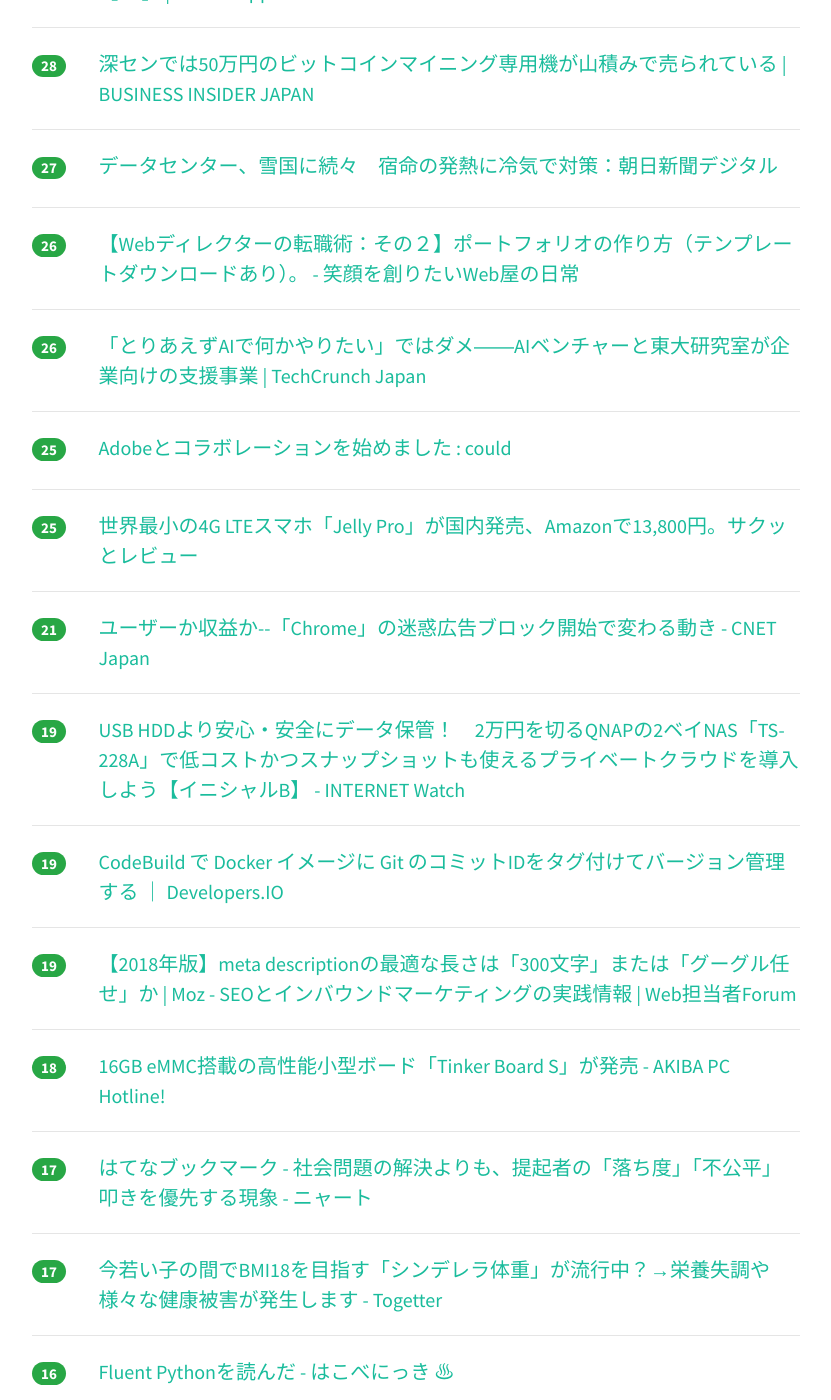
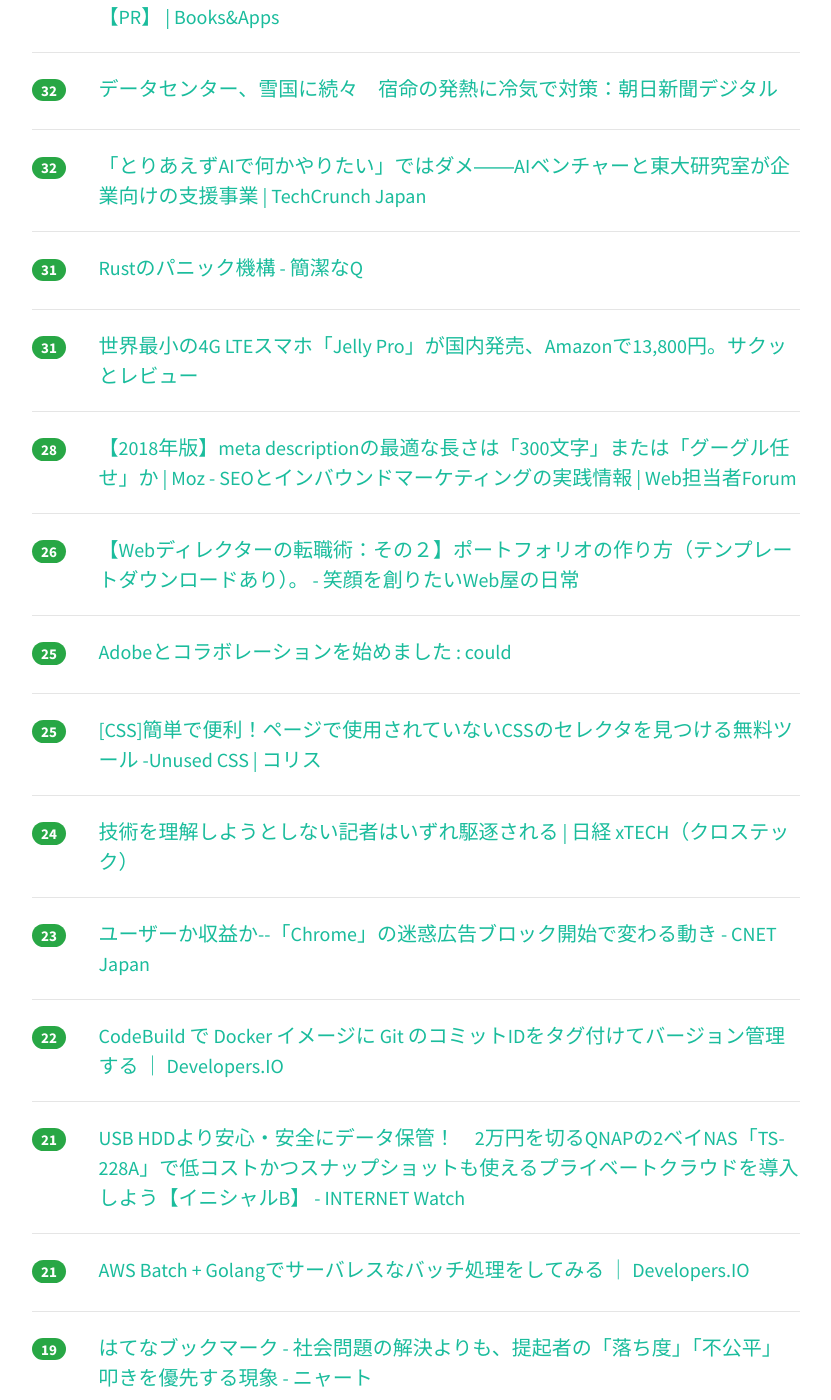
Before and after one commit to yatta47/hatena-matome-site, a Jekyll site: the page built from _posts/2018-02-19-hatena.md, in a window 1280 px wide and 1400 px high, scrolled down 1730 px. Shown: the whole window, without its empty margins (224-1055 px from the left). Built offline with Jekyll 4.4.1, drawn with Linux system fonts in a browser that asks for light colours; nearby versions of some CDN libraries; some of the changed text lies outside the part shown.

Commit message:
Updated 2018-02-19

```diff
--- a/_posts/2018-02-19-hatena.md
+++ b/_posts/2018-02-19-hatena.md
@@ -1,104 +1,114 @@
 ---
 layout: post
 title:  "2018-02-19 はてぶIT"
-date:   2018-02-19 13:03:13
+date:   2018-02-19 14:03:25
 tags: [it-hotentry]
 ---
-47 件のデータあり
+51 件のデータあり
 
 <hr><div class="row">
-<div class="col-1"><span class="badge badge-pill badge-success h2">430</span></div>
+<div class="col-1"><span class="badge badge-pill badge-success h2">500</span></div>
 <div class="col-11"><a href='http://photoshopvip.net/107367' target='_blank'>デザインを学ぶすべての人に贈る、配色アイデア見本101選【2018年保存版】 - PhotoshopVIP</a></div>
 </div>
 <hr>
 <div class="row">
-<div class="col-1"><span class="badge badge-pill badge-success h2">129</span></div>
+<div class="col-1"><span class="badge badge-pill badge-success h2">201</span></div>
+<div class="col-11"><a href='https://qiita.com/neko_machi/items/d620c4a8958e74df3550' target='_blank'>軽い気持ちでLinkedListを使ったら休出する羽目になった話 - Qiita</a></div>
+</div>
+<hr>
+<div class="row">
+<div class="col-1"><span class="badge badge-pill badge-success h2">185</span></div>
 <div class="col-11"><a href='http://business.nikkeibp.co.jp/atcl/opinion/15/221102/021500564/' target='_blank'>りそな×チームラボの「銀行っぽくない」アプリ：日経ビジネスオンライン</a></div>
 </div>
 <hr>
 <div class="row">
-<div class="col-1"><span class="badge badge-pill badge-success h2">117</span></div>
+<div class="col-1"><span class="badge badge-pill badge-success h2">140</span></div>
+<div class="col-11"><a href='http://karaage.hatenadiary.jp/entry/2018/02/19/073000' target='_blank'>機械学習手法を用いてブログの文章を分析・可視化（テキストマイニング） - karaage. [からあげ]</a></div>
+</div>
+<hr>
+<div class="row">
+<div class="col-1"><span class="badge badge-pill badge-success h2">132</span></div>
+<div class="col-11"><a href='https://www3.nhk.or.jp/news/html/20180219/k10011334601000.html' target='_blank'>肌に直接貼る薄型ディスプレー開発 | NHKニュース</a></div>
+</div>
+<hr>
+<div class="row">
+<div class="col-1"><span class="badge badge-pill badge-success h2">128</span></div>
 <div class="col-11"><a href='http://www.publickey1.jp/blog/18/w3cwebassembly.html' target='_blank'>W3C、「WebAssembly」仕様について初めてのワーキングドラフトを公開 － Publickey</a></div>
 </div>
 <hr>
 <div class="row">
-<div class="col-1"><span class="badge badge-pill badge-success h2">90</span></div>
-<div class="col-11"><a href='https://www3.nhk.or.jp/news/html/20180219/k10011334601000.html' target='_blank'>肌に直接貼る薄型ディスプレー開発 | NHKニュース</a></div>
+<div class="col-1"><span class="badge badge-pill badge-success h2">97</span></div>
+<div class="col-11"><a href='https://anagrams.jp/blog/google-web-designer/' target='_blank'>無料でアニメーションバナーも作れる超有能ツール！Google Web Designerの基本｜アナグラム株式会社</a></div>
 </div>
 <hr>
 <div class="row">
-<div class="col-1"><span class="badge badge-pill badge-success h2">85</span></div>
-<div class="col-11"><a href='http://karaage.hatenadiary.jp/entry/2018/02/19/073000' target='_blank'>機械学習手法を用いてブログの文章を分析・可視化（テキストマイニング） - karaage. [からあげ]</a></div>
-</div>
-<hr>
-<div class="row">
-<div class="col-1"><span class="badge badge-pill badge-success h2">80</span></div>
+<div class="col-1"><span class="badge badge-pill badge-success h2">83</span></div>
 <div class="col-11"><a href='https://crowdworks.jp/public/jobs/1956281' target='_blank'>torに詳しい人募集の依頼/外注｜調査・リサーチの仕事 [ID:1956281]</a></div>
 </div>
 <hr>
 <div class="row">
-<div class="col-1"><span class="badge badge-pill badge-success h2">68</span></div>
-<div class="col-11"><a href='https://qiita.com/neko_machi/items/d620c4a8958e74df3550' target='_blank'>軽い気持ちでLinkedListを使ったら休出する羽目になった話 - Qiita</a></div>
+<div class="col-1"><span class="badge badge-pill badge-success h2">74</span></div>
+<div class="col-11"><a href='https://dev.classmethod.jp/cloud/aws/devsumi2018-multicloud/' target='_blank'>「ほんまに運用できるの？」毎秒6000イベントをミリsec対応するウェブサービスを、マルチクラウドで構築した話を聞いてきた #devsumi ｜ Developers.IO</a></div>
 </div>
 <hr>
 <div class="row">
-<div class="col-1"><span class="badge badge-pill badge-success h2">53</span></div>
+<div class="col-1"><span class="badge badge-pill badge-success h2">63</span></div>
+<div class="col-11"><a href='https://www.suzukikenichi.com/blog/keynote-at-amp-conf-2018/' target='_blank'>2018年の AMP はどう進化するのか？ AMP Conf 2018基調講演レポート | 海外SEO情報ブログ</a></div>
+</div>
+<hr>
+<div class="row">
+<div class="col-1"><span class="badge badge-pill badge-success h2">59</span></div>
 <div class="col-11"><a href='http://jp.techcrunch.com/2018/02/16/2018-02-15-mongodb-gets-support-for-multi-document-acid-transactions/' target='_blank'>MongoDBがマルチドキュメントのACIDトランザクションをサポート、三年がかりの大工事で | TechCrunch Japan</a></div>
 </div>
 <hr>
 <div class="row">
-<div class="col-1"><span class="badge badge-pill badge-success h2">51</span></div>
-<div class="col-11"><a href='https://anagrams.jp/blog/google-web-designer/' target='_blank'>無料でアニメーションバナーも作れる超有能ツール！Google Web Designerの基本｜アナグラム株式会社</a></div>
-</div>
-<hr>
-<div class="row">
-<div class="col-1"><span class="badge badge-pill badge-success h2">48</span></div>
-<div class="col-11"><a href='https://www.suzukikenichi.com/blog/keynote-at-amp-conf-2018/' target='_blank'>2018年の AMP はどう進化するのか？ AMP Conf 2018基調講演レポート | 海外SEO情報ブログ</a></div>
-</div>
-<hr>
-<div class="row">
-<div class="col-1"><span class="badge badge-pill badge-success h2">40</span></div>
+<div class="col-1"><span class="badge badge-pill badge-success h2">41</span></div>
 <div class="col-11"><a href='http://wakajibi2.hatenablog.com/entry/2018/02/18/150826' target='_blank'>【メイキング】零式艦上戦闘機52型　ペーパークラフト　動画もあるよ - わかくさモノ造り工房</a></div>
 </div>
 <hr>
 <div class="row">
 <div class="col-1"><span class="badge badge-pill badge-success h2">37</span></div>
-<div class="col-11"><a href='https://dev.classmethod.jp/cloud/aws/devsumi2018-multicloud/' target='_blank'>「ほんまに運用できるの？」毎秒6000イベントをミリsec対応するウェブサービスを、マルチクラウドで構築した話を聞いてきた #devsumi ｜ Developers.IO</a></div>
-</div>
-<hr>
-<div class="row">
-<div class="col-1"><span class="badge badge-pill badge-success h2">29</span></div>
 <div class="col-11"><a href='https://anond.hatelabo.jp/20180219085349' target='_blank'>俺が某社にいたとき、ユーザーアカウントの詳細情報を見られるツールがあ..</a></div>
 </div>
 <hr>
 <div class="row">
-<div class="col-1"><span class="badge badge-pill badge-success h2">28</span></div>
+<div class="col-1"><span class="badge badge-pill badge-success h2">34</span></div>
+<div class="col-11"><a href='https://www.businessinsider.jp/post-162317' target='_blank'>深センでは50万円のビットコインマイニング専用機が山積みで売られている | BUSINESS INSIDER JAPAN</a></div>
+</div>
+<hr>
+<div class="row">
+<div class="col-1"><span class="badge badge-pill badge-success h2">33</span></div>
+<div class="col-11"><a href='http://blog.tinect.jp/?p=48375' target='_blank'>いくら「個人の生産性」を上げても、実は忙しさも給料もあまり変わらない。【PR】 | Books&Apps</a></div>
+</div>
+<hr>
+<div class="row">
+<div class="col-1"><span class="badge badge-pill badge-success h2">32</span></div>
+<div class="col-11"><a href='https://www.asahi.com/articles/ASL22449ZL22UTFK00Q.html' target='_blank'>データセンター、雪国に続々　宿命の発熱に冷気で対策：朝日新聞デジタル</a></div>
+</div>
+<hr>
+<div class="row">
+<div class="col-1"><span class="badge badge-pill badge-success h2">32</span></div>
+<div class="col-11"><a href='http://jp.techcrunch.com/2018/02/19/stockmark-ai-alchemist/' target='_blank'>「とりあえずAIで何かやりたい」ではダメ――AIベンチャーと東大研究室が企業向けの支援事業 | TechCrunch Japan</a></div>
+</div>
+<hr>
+<div class="row">
+<div class="col-1"><span class="badge badge-pill badge-success h2">31</span></div>
 <div class="col-11"><a href='http://qnighy.hatenablog.com/entry/2018/02/18/223000' target='_blank'>Rustのパニック機構 - 簡潔なQ</a></div>
 </div>
 <hr>
 <div class="row">
-<div class="col-1"><span class="badge badge-pill badge-success h2">28</span></div>
-<div class="col-11"><a href='http://blog.tinect.jp/?p=48375' target='_blank'>いくら「個人の生産性」を上げても、実は忙しさも給料もあまり変わらない。【PR】 | Books&Apps</a></div>
+<div class="col-1"><span class="badge badge-pill badge-success h2">31</span></div>
+<div class="col-11"><a href='http://shimajiro-mobiler.net/2018/02/18/post52801/' target='_blank'>世界最小の4G LTEスマホ「Jelly Pro」が国内発売、Amazonで13,800円。サクッとレビュー</a></div>
 </div>
 <hr>
 <div class="row">
 <div class="col-1"><span class="badge badge-pill badge-success h2">28</span></div>
-<div class="col-11"><a href='https://www.businessinsider.jp/post-162317' target='_blank'>深センでは50万円のビットコインマイニング専用機が山積みで売られている | BUSINESS INSIDER JAPAN</a></div>
-</div>
-<hr>
-<div class="row">
-<div class="col-1"><span class="badge badge-pill badge-success h2">27</span></div>
-<div class="col-11"><a href='https://www.asahi.com/articles/ASL22449ZL22UTFK00Q.html' target='_blank'>データセンター、雪国に続々　宿命の発熱に冷気で対策：朝日新聞デジタル</a></div>
+<div class="col-11"><a href='https://webtan.impress.co.jp/e/2018/02/19/28312' target='_blank'>【2018年版】meta descriptionの最適な長さは「300文字」または「グーグル任せ」か | Moz - SEOとインバウンドマーケティングの実践情報 | Web担当者Forum</a></div>
 </div>
 <hr>
 <div class="row">
 <div class="col-1"><span class="badge badge-pill badge-success h2">26</span></div>
 <div class="col-11"><a href='http://toksato.hatenablog.com/entry/webdtenshoku2' target='_blank'>【Webディレクターの転職術：その２】ポートフォリオの作り方（テンプレートダウンロードあり）。 - 笑顔を創りたいWeb屋の日常</a></div>
-</div>
-<hr>
-<div class="row">
-<div class="col-1"><span class="badge badge-pill badge-success h2">26</span></div>
-<div class="col-11"><a href='http://jp.techcrunch.com/2018/02/19/stockmark-ai-alchemist/' target='_blank'>「とりあえずAIで何かやりたい」ではダメ――AIベンチャーと東大研究室が企業向けの支援事業 | TechCrunch Japan</a></div>
 </div>
 <hr>
 <div class="row">
@@ -108,27 +118,47 @@ tags: [it-hotentry]
 <hr>
 <div class="row">
 <div class="col-1"><span class="badge badge-pill badge-success h2">25</span></div>
-<div class="col-11"><a href='http://shimajiro-mobiler.net/2018/02/18/post52801/' target='_blank'>世界最小の4G LTEスマホ「Jelly Pro」が国内発売、Amazonで13,800円。サクッとレビュー</a></div>
+<div class="col-11"><a href='http://coliss.com/articles/build-websites/operation/css/detect-unused-css-selectors.html' target='_blank'>[CSS]簡単で便利！ページで使用されていないCSSのセレクタを見つける無料ツール -Unused CSS | コリス</a></div>
+</div>
+<hr>
+<div class="row">
+<div class="col-1"><span class="badge badge-pill badge-success h2">24</span></div>
+<div class="col-11"><a href='http://tech.nikkeibp.co.jp/atcl/nxt/column/18/00138/021300004/' target='_blank'>技術を理解しようとしない記者はいずれ駆逐される | 日経 xTECH（クロステック）</a></div>
+</div>
+<hr>
+<div class="row">
+<div class="col-1"><span class="badge badge-pill badge-success h2">23</span></div>
+<div class="col-11"><a href='https://japan.cnet.com/article/35114834/' target='_blank'>ユーザーか収益か--「Chrome」の迷惑広告ブロック開始で変わる動き - CNET Japan</a></div>
+</div>
+<hr>
+<div class="row">
+<div class="col-1"><span class="badge badge-pill badge-success h2">22</span></div>
+<div class="col-11"><a href='https://dev.classmethod.jp/cloud/aws/docker-image-tag-git-commit-id-by-codebuild/' target='_blank'>CodeBuild で Docker イメージに Git のコミットIDをタグ付けてバージョン管理する ｜ Developers.IO</a></div>
 </div>
 <hr>
 <div class="row">
 <div class="col-1"><span class="badge badge-pill badge-success h2">21</span></div>
-<div class="col-11"><a href='https://japan.cnet.com/article/35114834/' target='_blank'>ユーザーか収益か--「Chrome」の迷惑広告ブロック開始で変わる動き - CNET Japan</a></div>
+<div class="col-11"><a href='https://internet.watch.impress.co.jp/docs/column/shimizu/1105900.html' target='_blank'>USB HDDより安心・安全にデータ保管！　2万円を切るQNAPの2ベイNAS「TS-228A」で低コストかつスナップショットも使えるプライベートクラウドを導入しよう【イニシャルB】 - INTERNET Watch</a></div>
+</div>
+<hr>
+<div class="row">
+<div class="col-1"><span class="badge badge-pill badge-success h2">21</span></div>
+<div class="col-11"><a href='https://dev.classmethod.jp/etc/aws-batch-golang-serverless-batch/' target='_blank'>AWS Batch + Golangでサーバレスなバッチ処理をしてみる ｜ Developers.IO</a></div>
 </div>
 <hr>
 <div class="row">
 <div class="col-1"><span class="badge badge-pill badge-success h2">19</span></div>
-<div class="col-11"><a href='https://internet.watch.impress.co.jp/docs/column/shimizu/1105900.html' target='_blank'>USB HDDより安心・安全にデータ保管！　2万円を切るQNAPの2ベイNAS「TS-228A」で低コストかつスナップショットも使えるプライベートクラウドを導入しよう【イニシャルB】 - INTERNET Watch</a></div>
+<div class="col-11"><a href='http://b.hatena.ne.jp/entry/nyaaat.hatenablog.com/entry/2018/02/18' target='_blank'>はてなブックマーク - 社会問題の解決よりも、提起者の「落ち度」「不公平」叩きを優先する現象 - ニャート</a></div>
 </div>
 <hr>
 <div class="row">
 <div class="col-1"><span class="badge badge-pill badge-success h2">19</span></div>
-<div class="col-11"><a href='https://dev.classmethod.jp/cloud/aws/docker-image-tag-git-commit-id-by-codebuild/' target='_blank'>CodeBuild で Docker イメージに Git のコミットIDをタグ付けてバージョン管理する ｜ Developers.IO</a></div>
+<div class="col-11"><a href='http://tech.nikkeibp.co.jp/atcl/nxt/column/18/00001/00032/' target='_blank'>［特報］第一交通と米ウーバーが提携へ、訪日客へスマホ配車 | 日経 xTECH（クロステック）</a></div>
 </div>
 <hr>
 <div class="row">
-<div class="col-1"><span class="badge badge-pill badge-success h2">19</span></div>
-<div class="col-11"><a href='https://webtan.impress.co.jp/e/2018/02/19/28312' target='_blank'>【2018年版】meta descriptionの最適な長さは「300文字」または「グーグル任せ」か | Moz - SEOとインバウンドマーケティングの実践情報 | Web担当者Forum</a></div>
+<div class="col-1"><span class="badge badge-pill badge-success h2">18</span></div>
+<div class="col-11"><a href='http://hakobe932.hatenablog.com/entry/2018/02/18/221708' target='_blank'>Fluent Pythonを読んだ - はこべにっき ♨</a></div>
 </div>
 <hr>
 <div class="row">
@@ -137,38 +167,48 @@ tags: [it-hotentry]
 </div>
 <hr>
 <div class="row">
-<div class="col-1"><span class="badge badge-pill badge-success h2">17</span></div>
-<div class="col-11"><a href='http://b.hatena.ne.jp/entry/nyaaat.hatenablog.com/entry/2018/02/18' target='_blank'>はてなブックマーク - 社会問題の解決よりも、提起者の「落ち度」「不公平」叩きを優先する現象 - ニャート</a></div>
+<div class="col-1"><span class="badge badge-pill badge-success h2">18</span></div>
+<div class="col-11"><a href='https://togetter.com/li/1200922' target='_blank'>今若い子の間でBMI18を目指す「シンデレラ体重」が流行中？→栄養失調や様々な健康被害が発生します - Togetter</a></div>
+</div>
+<hr>
+<div class="row">
+<div class="col-1"><span class="badge badge-pill badge-success h2">18</span></div>
+<div class="col-11"><a href='http://gigazine.net/news/20180219-how-build-distributed-engineering-team/' target='_blank'>世界各地に散らばったエンジニアをまとめ上げる方法 - GIGAZINE</a></div>
 </div>
 <hr>
 <div class="row">
 <div class="col-1"><span class="badge badge-pill badge-success h2">17</span></div>
-<div class="col-11"><a href='https://togetter.com/li/1200922' target='_blank'>今若い子の間でBMI18を目指す「シンデレラ体重」が流行中？→栄養失調や様々な健康被害が発生します - Togetter</a></div>
+<div class="col-11"><a href='https://k11i.biz/blog/2018/02/19/developers-summit-2018/' target='_blank'>ファクトチェックを支援する技術的な取り組みについてデブサミ 2018 #devsumi でお話してきました - k11i.biz</a></div>
+</div>
+<hr>
+<div class="row">
+<div class="col-1"><span class="badge badge-pill badge-success h2">17</span></div>
+<div class="col-11"><a href='https://github.com/blog/2503-deprecation-notice-removing-anonymous-gist-creation' target='_blank'>Deprecation notice: Removing anonymous gist creation · GitHub</a></div>
 </div>
 <hr>
 <div class="row">
 <div class="col-1"><span class="badge badge-pill badge-success h2">16</span></div>
-<div class="col-11"><a href='http://hakobe932.hatenablog.com/entry/2018/02/18/221708' target='_blank'>Fluent Pythonを読んだ - はこべにっき ♨</a></div>
+<div class="col-11"><a href='http://gigazine.net/news/20180219-mit-neural-network-chip/' target='_blank'>従来の3倍以上も高速で消費電力の94％を削減するニューラルネットワーク用チップをMITが開発 - GIGAZINE</a></div>
 </div>
 <hr>
 <div class="row">
 <div class="col-1"><span class="badge badge-pill badge-success h2">16</span></div>
-<div class="col-11"><a href='http://tech.nikkeibp.co.jp/atcl/nxt/column/18/00138/021300004/' target='_blank'>技術を理解しようとしない記者はいずれ駆逐される | 日経 xTECH（クロステック）</a></div>
+<div class="col-11"><a href='http://dllab.ai/' target='_blank'>DEEP LEARNING LAB</a></div>
+</div>
+<hr>
+<div class="row">
+<div class="col-1"><span class="badge badge-pill badge-success h2">16</span></div>
+<div class="col-11"><a href='http://www.yasuhisay.info/entry/2018/02/19/122000' target='_blank'>Hacker Tackleで「はてなにおける機械学習の取り組み」について登壇しました - yasuhisa's blog</a></div>
 </div>
 <hr>
 <div class="row">
 <div class="col-1"><span class="badge badge-pill badge-success h2">15</span></div>
-<div class="col-11"><a href='http://tech.nikkeibp.co.jp/atcl/nxt/column/18/00001/00032/' target='_blank'>［特報］第一交通と米ウーバーが提携へ、訪日客へスマホ配車 | 日経 xTECH（クロステック）</a></div>
+<div class="col-11"><a href='http://waman.hatenablog.com/entry/2018/02/17/012633' target='_blank'>『実践 Vagrant』の Vagrantfile をバージョン2で書いてみる - 倭マン's BLOG</a></div>
 </div>
 <hr>
 <div class="row">
 <div class="col-1"><span class="badge badge-pill badge-success h2">15</span></div>
-<div class="col-11"><a href='http://gigazine.net/news/20180219-mit-neural-network-chip/' target='_blank'>従来の3倍以上も高速で消費電力の94％を削減するニューラルネットワーク用チップをMITが開発 - GIGAZINE</a></div>
-</div>
-<hr>
-<div class="row">
-<div class="col-1"><span class="badge badge-pill badge-success h2">14</span></div>
-<div class="col-11"><a href='http://gigazine.net/news/20180219-how-build-distributed-engineering-team/' target='_blank'>世界各地に散らばったエンジニアをまとめ上げる方法 - GIGAZINE</a></div>
+<div class="col-11"><a href='http://www.atmarkit.co.jp/ait/articles/1802/19/news022.html' target='_blank'>ユーザーがワガママだから失敗したんです：「訴えてやる！」の前に読む IT訴訟 徹底解説（52） - ＠IT</a></div>
 </div>
 <hr>
 <div class="row">
@@ -178,42 +218,22 @@ tags: [it-hotentry]
 <hr>
 <div class="row">
 <div class="col-1"><span class="badge badge-pill badge-success h2">13</span></div>
-<div class="col-11"><a href='https://github.com/blog/2503-deprecation-notice-removing-anonymous-gist-creation' target='_blank'>Deprecation notice: Removing anonymous gist creation · GitHub</a></div>
-</div>
-<hr>
-<div class="row">
-<div class="col-1"><span class="badge badge-pill badge-success h2">13</span></div>
 <div class="col-11"><a href='http://blockchain.gunosy.io/entry/blockchaintokyo-5' target='_blank'>blockchain.tokyo#5 を開催しました！ #blockchaintokyo - Gunosy Blockchain Blog</a></div>
 </div>
 <hr>
 <div class="row">
 <div class="col-1"><span class="badge badge-pill badge-success h2">12</span></div>
-<div class="col-11"><a href='http://dllab.ai/' target='_blank'>DEEP LEARNING LAB</a></div>
+<div class="col-11"><a href='http://www.premiumcyzo.com/modules/member/2018/02/post_8209/' target='_blank'>dマガジンが雑誌に与えた衝撃！ドコモ担当者の声で読み解く「雑誌の未来」｜サイゾーpremium</a></div>
 </div>
 <hr>
 <div class="row">
 <div class="col-1"><span class="badge badge-pill badge-success h2">12</span></div>
-<div class="col-11"><a href='http://waman.hatenablog.com/entry/2018/02/17/012633' target='_blank'>『実践 Vagrant』の Vagrantfile をバージョン2で書いてみる - 倭マン's BLOG</a></div>
+<div class="col-11"><a href='https://togetter.com/li/1201018' target='_blank'>絵師にTwitterのヘッダーを5万円で頼んだらブロックされたのでサイトやプロフィールなどに「大体の依頼料金」に書いてほしい - Togetter</a></div>
 </div>
 <hr>
 <div class="row">
-<div class="col-1"><span class="badge badge-pill badge-success h2">11</span></div>
-<div class="col-11"><a href='http://www.premiumcyzo.com/modules/member/2018/02/post_8209/' target='_blank'>dマガジンが雑誌に与えた衝撃！ドコモ担当者の声で読み解く「雑誌の未来」｜サイゾーpremium</a></div>
-</div>
-<hr>
-<div class="row">
-<div class="col-1"><span class="badge badge-pill badge-success h2">11</span></div>
-<div class="col-11"><a href='https://k11i.biz/blog/2018/02/19/developers-summit-2018/' target='_blank'>ファクトチェックを支援する技術的な取り組みについてデブサミ 2018 #devsumi でお話してきました - k11i.biz</a></div>
-</div>
-<hr>
-<div class="row">
-<div class="col-1"><span class="badge badge-pill badge-success h2">11</span></div>
-<div class="col-11"><a href='http://coliss.com/articles/build-websites/operation/css/detect-unused-css-selectors.html' target='_blank'>[CSS]簡単で便利！ページで使用されていないCSSのセレクタを見つける無料ツール -Unused CSS | コリス</a></div>
-</div>
-<hr>
-<div class="row">
-<div class="col-1"><span class="badge badge-pill badge-success h2">11</span></div>
-<div class="col-11"><a href='http://www.atmarkit.co.jp/ait/articles/1802/19/news022.html' target='_blank'>ユーザーがワガママだから失敗したんです：「訴えてやる！」の前に読む IT訴訟 徹底解説（52） - ＠IT</a></div>
+<div class="col-1"><span class="badge badge-pill badge-success h2">12</span></div>
+<div class="col-11"><a href='http://www.itmedia.co.jp/news/articles/1802/19/news066.html' target='_blank'>Microsoftの「Cortana」もようやく「IFTTT」をサポート - ITmedia NEWS</a></div>
 </div>
 <hr>
 <div class="row">
@@ -227,8 +247,13 @@ tags: [it-hotentry]
 </div>
 <hr>
 <div class="row">
-<div class="col-1"><span class="badge badge-pill badge-success h2">9</span></div>
+<div class="col-1"><span class="badge badge-pill badge-success h2">10</span></div>
 <div class="col-11"><a href='http://mhkj2.hatenablog.com/entry/2018/02/19/000000' target='_blank'>江の島夕景　No.75 - mhkj2’s blog</a></div>
+</div>
+<hr>
+<div class="row">
+<div class="col-1"><span class="badge badge-pill badge-success h2">10</span></div>
+<div class="col-11"><a href='https://blog.hellojs.org/web-development-how-to-start-in-2017-b2357febe8ba' target='_blank'>Web Development… How to get started in 2017? – hello JS</a></div>
 </div>
 <hr>
 <div class="row">
@@ -236,8 +261,3 @@ tags: [it-hotentry]
 <div class="col-11"><a href='http://www.afpbb.com/articles/-/3162828' target='_blank'>フェイスブックに罰金＝「いいね！」で違法に情報収集－ベルギー裁判所　写真1枚　国際ニュース：AFPBB News</a></div>
 </div>
 <hr>
-<div class="row">
-<div class="col-1"><span class="badge badge-pill badge-success h2">9</span></div>
-<div class="col-11"><a href='https://blog.hellojs.org/web-development-how-to-start-in-2017-b2357febe8ba' target='_blank'>Web Development… How to get started in 2017? – hello JS</a></div>
-</div>
-<hr>
```
